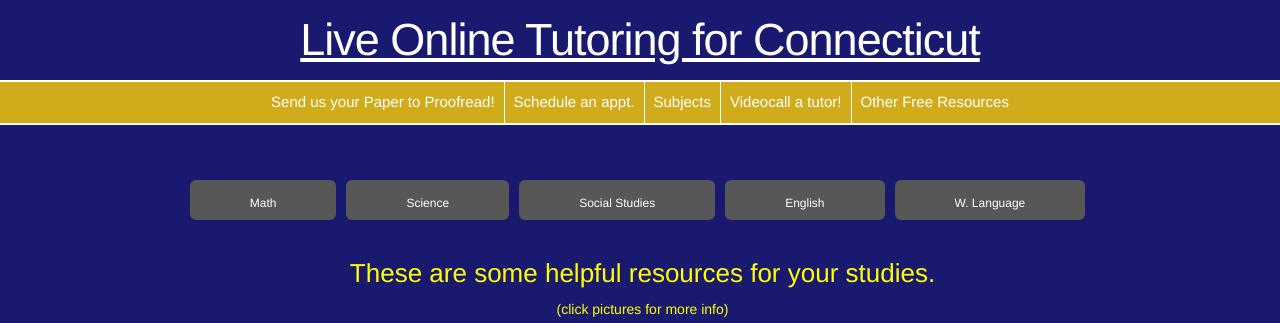
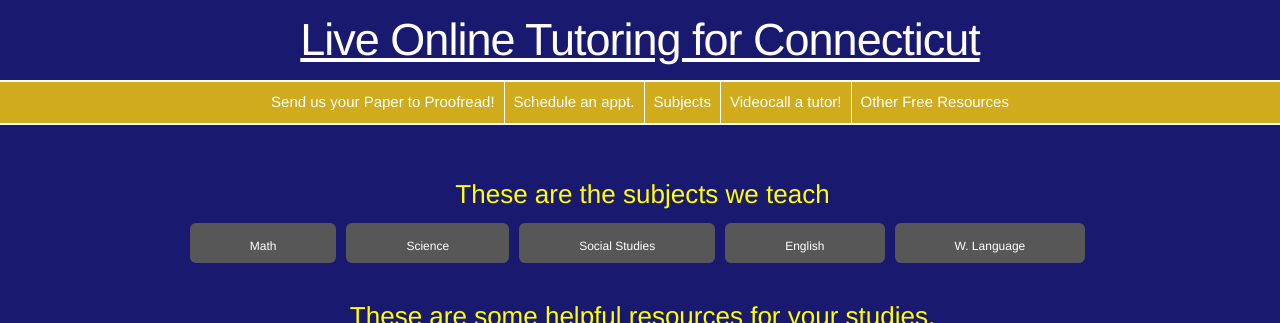
Before and after one commit to pepe454/pepe454.github.io, a Jekyll site: the page built from nav-bar/subjects.md, in a window 1280 px wide, cut to the strip 0-323 px from the top of the page. Built offline with Jekyll 4.4.1, drawn with Linux system fonts in a browser that asks for light colours.

Commit message:
Update subjects.md

```diff
--- a/nav-bar/subjects.md
+++ b/nav-bar/subjects.md
@@ -25,6 +25,7 @@ ul li ul li {
 </style>
 <body>
 
+<h3 class = "calendar-title">These are the subjects we teach</h3>
 <div>
   <ul class="button-list">
     <li class="button">
```
